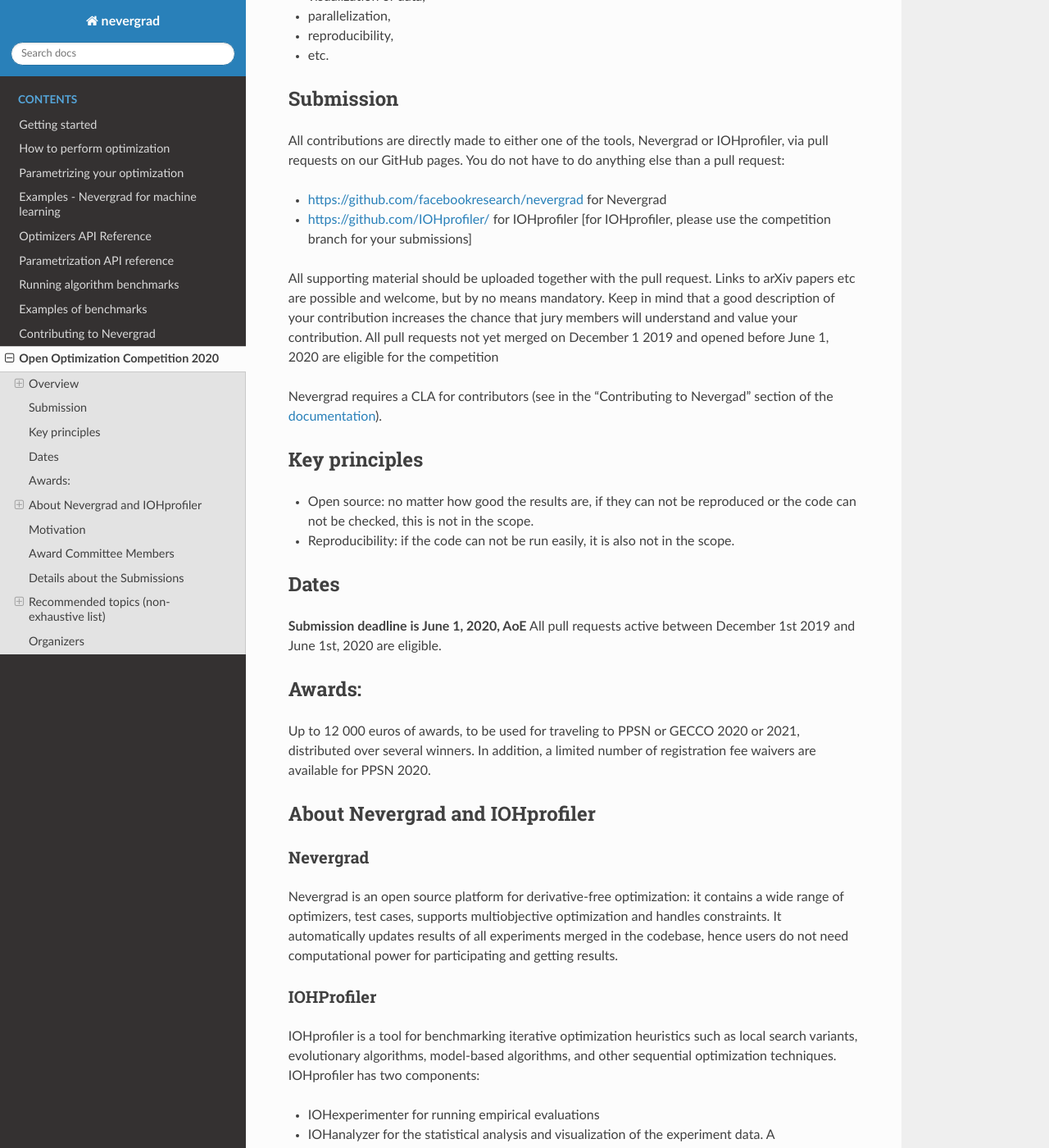
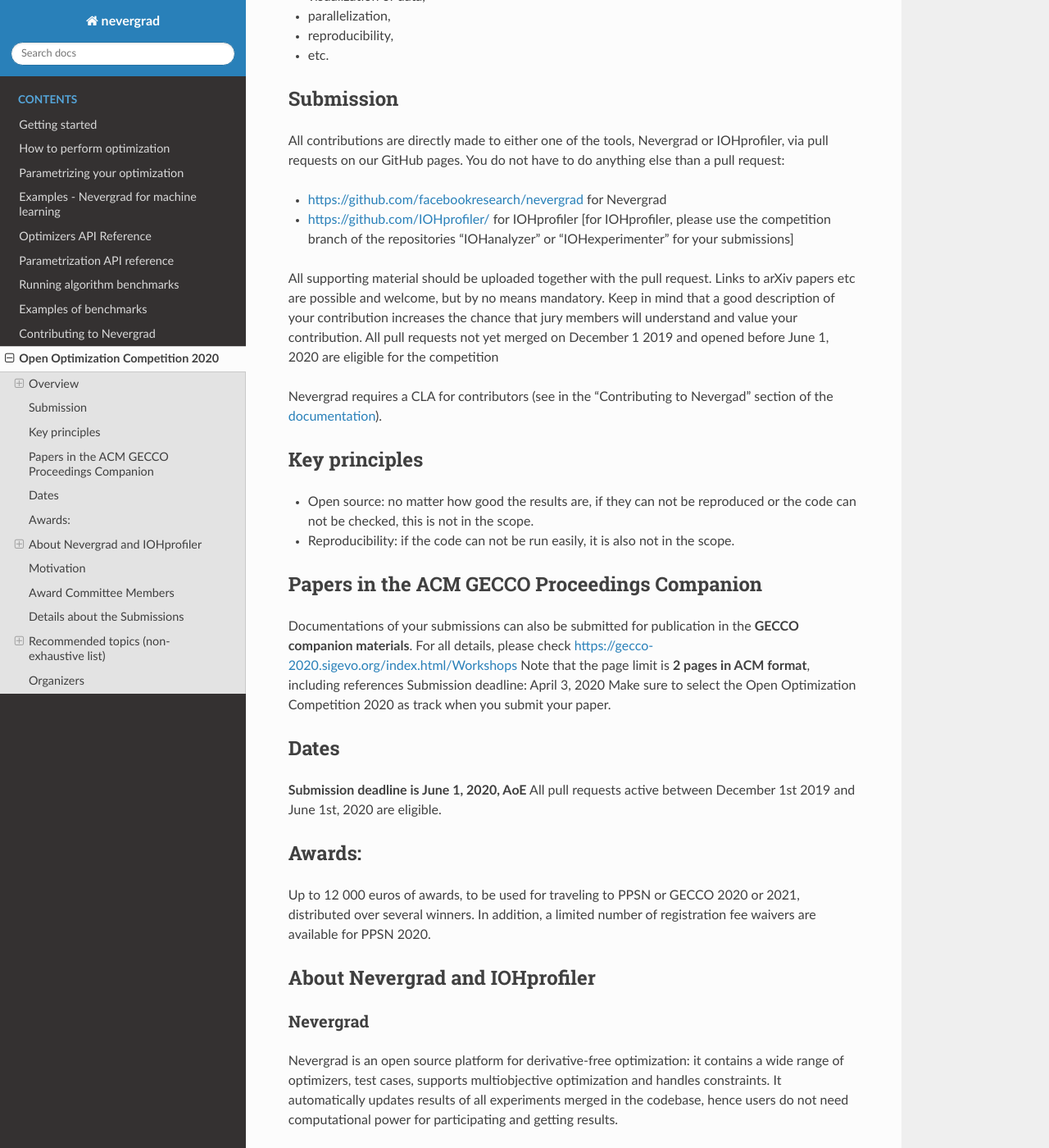
Before and after one commit to facebookresearch/nevergrad, a Sphinx documentation site: the page built from docs/opencompetition2020.md, in a window 1280 px wide and 1400 px high, scrolled down 888 px. Shown: the whole window at 82% size. Built offline with Sphinx 7.4.7 and the Read the Docs theme 2.0.0, drawn with Linux system fonts in a browser that asks for light colours.

Commit message:
Update opencompetition2020.md (#583)
added info on GECCO proceedings and on IOHprofiler submissions

Co-authored-by: Jérémy Rapin <jrapin.github@gmail.com>

```diff
--- a/docs/opencompetition2020.md
+++ b/docs/opencompetition2020.md
@@ -30,9 +30,10 @@
 - etc.
 
 ## Submission
+
 All contributions are directly made to either one of the tools, Nevergrad or IOHprofiler, via pull requests on our GitHub pages. You do not have to do anything else than a pull request:
 - [https://github.com/facebookresearch/nevergrad](https://github.com/facebookresearch/nevergrad) for Nevergrad
-- [https://github.com/IOHprofiler/](https://github.com/IOHprofiler/) for IOHprofiler [for IOHprofiler, please use the competition branch for your submissions]
+- [https://github.com/IOHprofiler/](https://github.com/IOHprofiler/) for IOHprofiler [for IOHprofiler, please use the competition branch of the repositories "IOHanalyzer" or "IOHexperimenter" for your submissions]
 
 All supporting material should be uploaded together with the pull request. Links to arXiv papers etc are possible and welcome, but by no means mandatory. Keep in mind that a good description of your contribution increases the chance that jury members will understand and value your contribution.
 All pull requests not yet merged on December 1 2019 and opened before June 1, 2020 are eligible for the competition
@@ -42,6 +43,13 @@
 ## Key principles
 - Open source: no matter how good the results are, if they can not be reproduced or the code can not be checked, this is not in the scope.
 - Reproducibility: if the code can not be run easily, it is also not in the scope.
+
+## Papers in the ACM GECCO Proceedings Companion
+Documentations of your submissions can also be submitted for publication in the **GECCO companion materials**.
+For all details, please check [https://gecco-2020.sigevo.org/index.html/Workshops](https://gecco-2020.sigevo.org/index.html/Workshops)
+Note that the page limit is **2 pages in ACM format**, including references
+Submission deadline: April 3, 2020
+Make sure to select the Open Optimization Competition 2020 as track when you submit your paper.
 
 ## Dates
 **Submission deadline is June 1, 2020, AoE**
```
